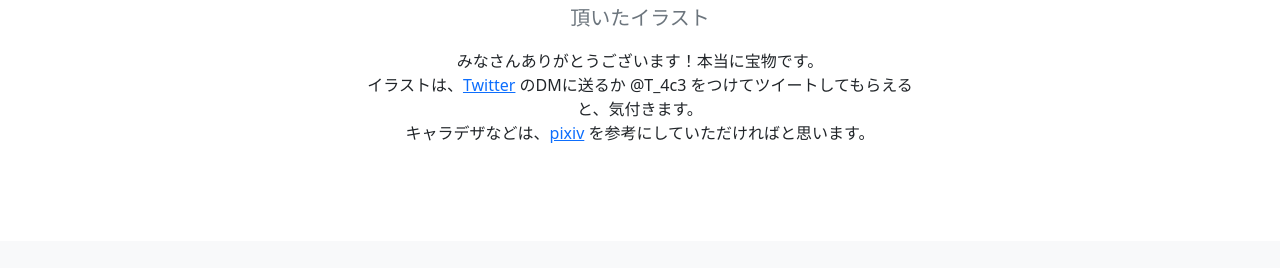
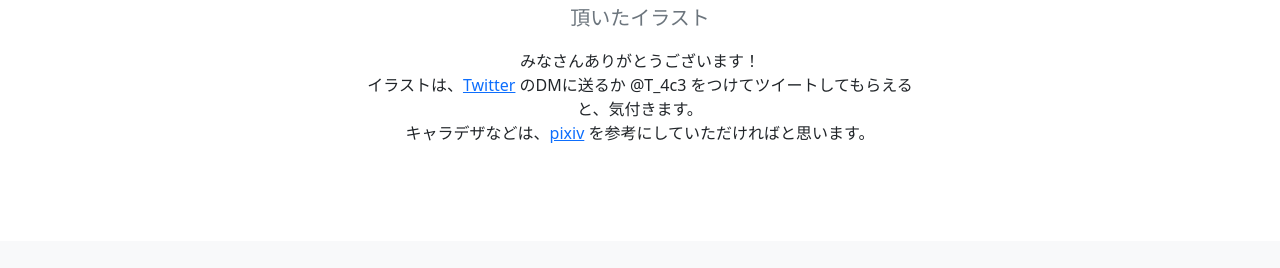
Before and after one commit to Tom4c3/Fanart_Storage, a plain HTML site: page index.html in a window 1280 px wide. Shown: the part 205-473 px from the top of the page. Drawn offline with nearby package versions, Linux system fonts and the light colour scheme.

Commit message:
文章を変更

```diff
--- a/index.html
+++ b/index.html
@@ -57,7 +57,7 @@
                 <div class="col-lg-6 col-md-8 mx-auto">
                     <h1 class="fw-light">Illustrations from Fans</h1>
                     <p class="lead text-muted">頂いたイラスト</p>
-                    みなさんありがとうございます！本当に宝物です。<br>
+                    みなさんありがとうございます！<br>
                     イラストは、<a href="https://twitter.com/T_4c3" target="_blank">Twitter</a> のDMに送るか @T_4c3 をつけてツイートしてもらえると、気付きます。<br>
                     キャラデザなどは、<a href="https://www.pixiv.net/users/33003714" target="_blank">pixiv</a> を参考にしていただければと思います。
                 </div>
```
